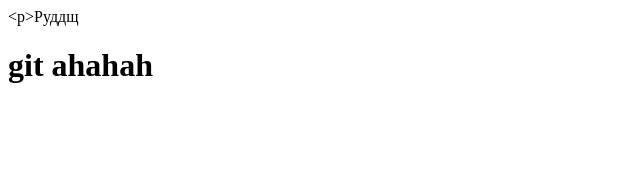
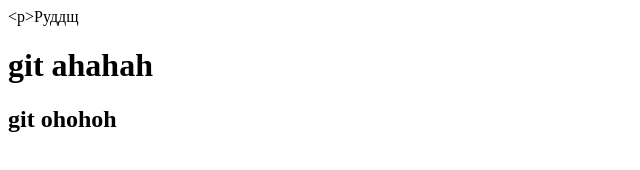
Before and after one commit to Oleksii-choko/test, a plain HTML site: page index.html in a window 1280 px wide. Shown: the whole page, without its empty margins (0-640 px from the left). Drawn offline with Linux system fonts and the light colour scheme.

Commit message:
second_message

```diff
--- a/index.html
+++ b/index.html
@@ -10,5 +10,6 @@
 <body>
     <р>Руддщ</р>
 <h1>git ahahah</h1>
+<h2>git ohohoh</h2>
 </body>
 </html>
```
